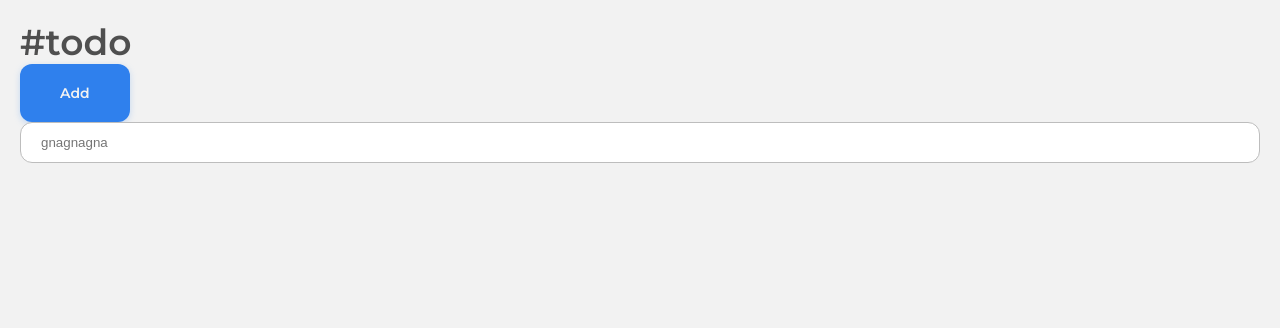
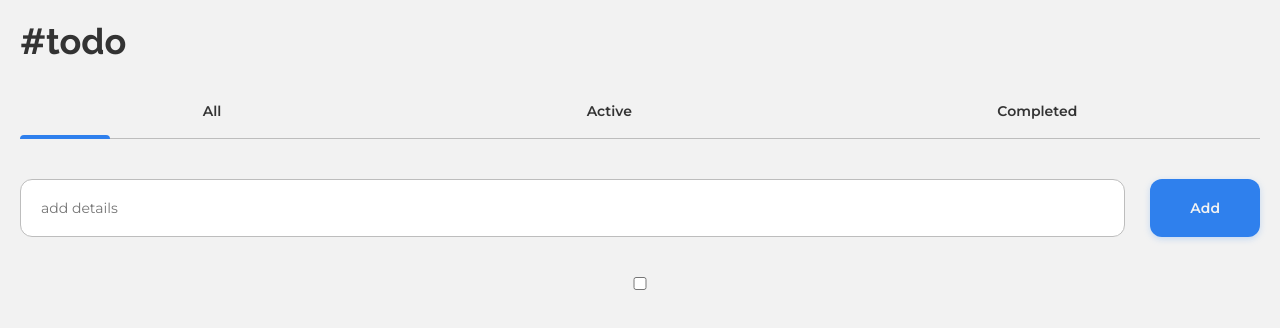
Before and after one commit to MinsterRobin/vue-todolist, a Vue app: page / in a window 1280 px wide. Shown: the top 328 px of the page. Built offline with nearby package versions, Linux system fonts and the light colour scheme.

Commit message:
Adding Molecules and atoms + Checkbox.vue + TabsBar.vue + TaskAdder.vue

```diff
--- a/src/components/atoms/Button.vue
+++ b/src/components/atoms/Button.vue
@@ -18,6 +18,7 @@
     .button {
         background-color: #2F80ED;
         padding: 20px 40px;
+        max-width: min-content;
         box-shadow: 0 2px 6px rgba(127, 177, 243, 0.4);
         border-radius: 12px;
         border: none;
--- /dev/null
+++ b/src/components/atoms/Checkbox.vue
@@ -0,0 +1,15 @@
+<template>
+    <input class="checkbox" type="checkbox">
+</template>
+
+<script>
+    export default {
+        name: "Checkbox"
+    }
+</script>
+
+<style lang="scss" scoped>
+    .checkbox {
+
+    }
+</style>
--- a/src/components/atoms/H1.vue
+++ b/src/components/atoms/H1.vue
@@ -11,7 +11,7 @@
 <style lang="scss" scoped>
     p {
         font: {
-            family: $font-family-primary;
+            family: $font-family-secondary;
             weight: 700;
             size: $font-size-xxl;
         };
--- a/src/components/atoms/InputField.vue
+++ b/src/components/atoms/InputField.vue
@@ -21,5 +21,13 @@
         border-radius: 12px;
         padding: 12px 20px;
         width: 100%;
+
+        &::placeholder {
+            font: {
+                family: $font-family-primary;
+                weight: 400;
+                size: $font-size-s;
+            }
+        }
     }
 </style>
--- /dev/null
+++ b/src/components/molecules/TabsBar.vue
@@ -0,0 +1,66 @@
+<template>
+    <div class="tabsbar">
+        <div class="tabsbar__titles">
+            <p class="tabsbar__title">All</p>
+            <p class="tabsbar__title">Active</p>
+            <p class="tabsbar__title">Completed</p>
+        </div>
+
+        <div class="tabsbar__tab-selector-container">
+            <div class="tabsbar__tab-selector"/>
+            <div class="tabsbar__hr"/>
+        </div>
+    </div>
+</template>
+
+<script>
+    export default {
+        name: "TabsBar"
+    }
+</script>
+
+<style lang="scss" scoped>
+    .tabsbar {
+        width: 100%;
+        display: flex;
+        flex-direction: column;
+        gap: 15px;
+
+        &__titles {
+            display: flex;
+            justify-content: space-around;
+            width: 100%;
+        }
+
+        &__title {
+            cursor: pointer;
+
+            font: {
+                family: $font-family-primary;
+                weight: 600;
+                size: $font-size-s;
+            }
+        }
+
+        &__tab-selector-container {
+            position: relative;
+        }
+
+        &__tab-selector {
+            z-index: 10;
+            width: 90px;
+            background-color: $color-primary;
+            height: 4px;
+            border-radius: 4px 4px 0 0;
+        }
+
+        &__hr {
+            z-index: -1;
+            bottom: 0;
+            position: absolute;
+            width: 100%;
+            height: 0;
+            border-top: 1px solid $color-secondary;
+        }
+    }
+</style>
--- a/src/components/molecules/Task.vue
+++ b/src/components/molecules/Task.vue
@@ -1,10 +1,12 @@
 <template>
-    <button>Add</button>
+    <Checkbox/>
 </template>
 
 <script>
+    import Checkbox from "@/components/atoms/Checkbox";
     export default {
-        name: "Task"
+        name: "Task",
+        components: {Checkbox}
     }
 </script>
 
--- /dev/null
+++ b/src/components/molecules/TaskAdder.vue
@@ -0,0 +1,23 @@
+<template>
+    <div class="task-adder">
+        <InputField placeholder="add details"/>
+        <Button text="Add"/>
+    </div>
+</template>
+
+<script>
+    import InputField from "@/components/atoms/InputField";
+    import Button from "@/components/atoms/Button";
+    export default {
+        name: "TaskAdder",
+        components: {Button, InputField}
+    }
+</script>
+
+<style lang="scss" scoped>
+    .task-adder {
+        width: 100%;
+        display: flex;
+        gap: 25px;
+    }
+</style>
--- a/src/scss/abstracts/_variables.scss
+++ b/src/scss/abstracts/_variables.scss
@@ -15,9 +15,10 @@ $font-size-xxl: 3.6rem;
 
 /// Colors
 $color-primary: #2F80ED;
+$color-secondary: #BDBDBD;
 
-$color-text: #4F4F4F;
-$color-text-secondary: #828282;
+$color-text: #333333;
+$color-text-secondary: #000000;
 $color-text-tertiary: #333333;
 
 $color-background-primary: #F2F2F2;
--- a/src/views/ViewTodoList.vue
+++ b/src/views/ViewTodoList.vue
@@ -1,19 +1,21 @@
 <template>
     <div class="test">
         <H1>#todo</H1>
-        <Button text="Add"/>
-        <InputField placeholder="gnagnagna"/>
+        <TabsBar />
+        <TaskAdder/>
+        <Task/>
     </div>
 
 </template>
 
 <script>
-    import Button from "@/components/atoms/Button";
-    import InputField from "@/components/atoms/InputField";
     import H1 from "@/components/atoms/H1";
+    import TabsBar from "@/components/molecules/TabsBar";
+    import Task from "@/components/molecules/Task";
+    import TaskAdder from "@/components/molecules/TaskAdder";
     export default {
         name: "ViewTodoList",
-        components: {H1, InputField, Button}
+        components: {TaskAdder, Task, TabsBar, H1}
     }
 </script>
 
@@ -21,6 +23,9 @@
     @import "src/scss/main";
 
     .test {
+        display: flex;
+        flex-direction: column;
+        gap: 40px;
         font: {
             family: $font-family-secondary;
             size: $font-size-l;
```
